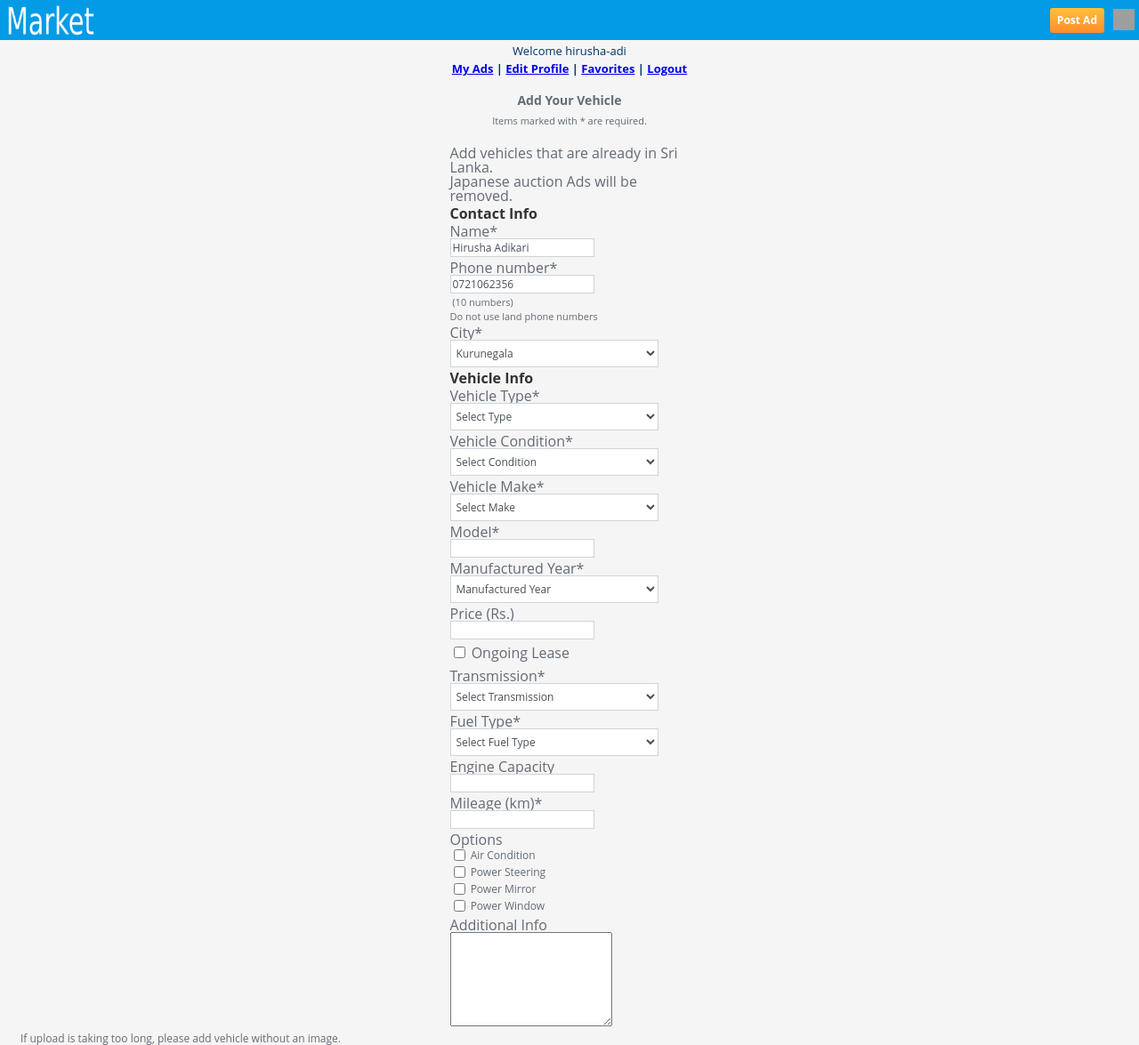
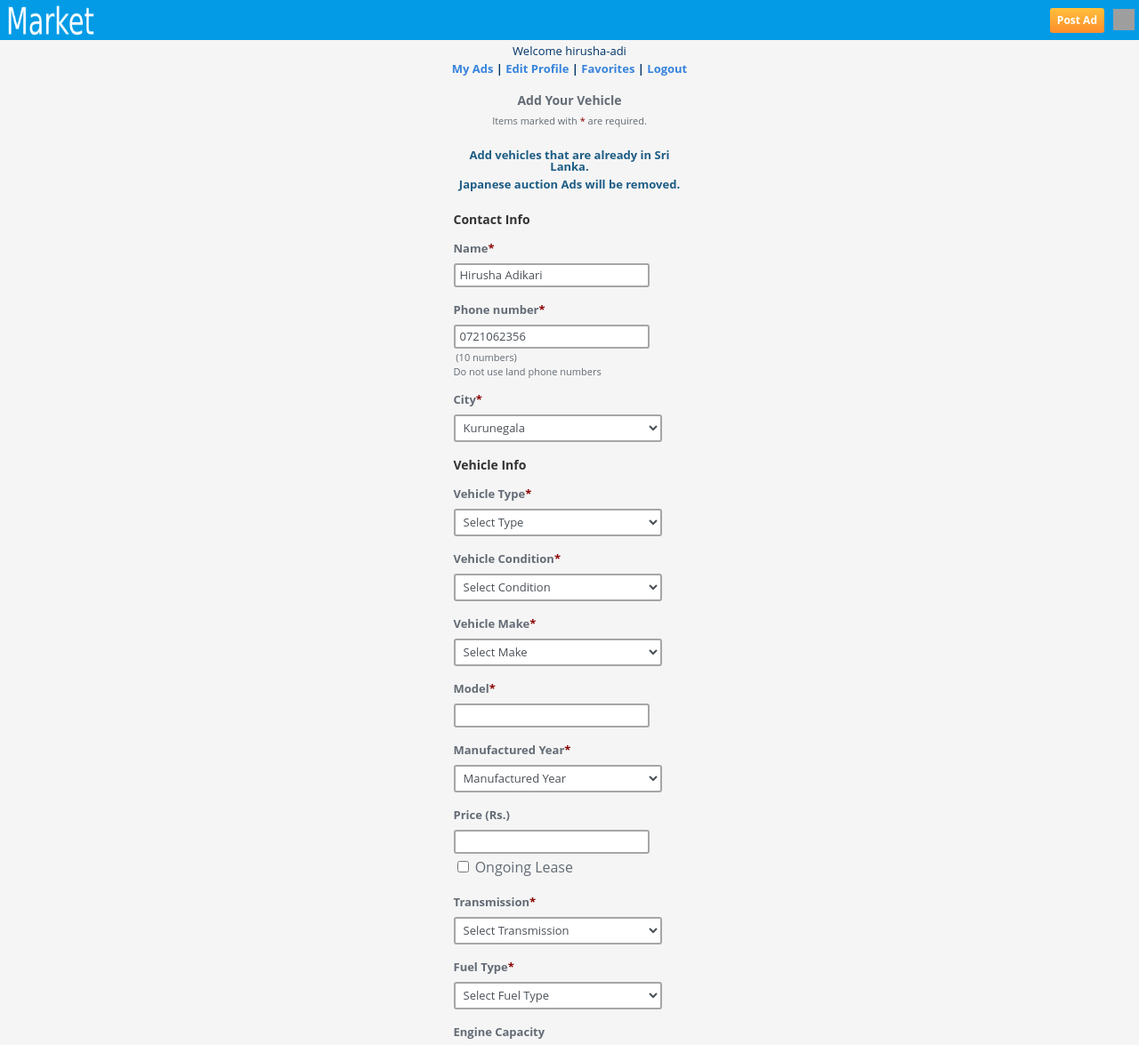
Before and after one commit to hirusha-adi/Market, a Flask app: page /new/car in a window 1280 px wide. Shown: the top 1175 px of the page at 89% size. Run offline with Flask 2, Linux system fonts and the light colour scheme; some libraries are stand-ins or nearby versions; grey boxes are pictures that could not be loaded.

Commit message:
add new styles

```diff
--- a/templates/new/car.html
+++ b/templates/new/car.html
@@ -1,5 +1,79 @@
 {% extends "base/mobile.html" %}
+
 {% block head %}
+<style>
+    .red {
+        color: darkred;
+    }
+
+    .wan {
+        font-size: 13px;
+        font-weight: bold;
+        text-align: center;
+        padding-bottom: 7px;
+        color: #1d5c84;
+    }
+
+    .mocls a {
+        color: #3683dc;
+        text-decoration: none;
+    }
+
+    .tx {
+        font-size: 13px;
+        font-weight: bold;
+        padding-bottom: 10px;
+    }
+
+    .intext {
+        width: 220px;
+        height: 27px;
+        border: 2px solid #a6a6a6;
+        border-radius: 3px;
+        font-size: 13px;
+        padding: 0px 5px;
+        background-color: #fff;
+    }
+
+    .intext:focus {
+        border: 2px solid #3db2d0;
+    }
+
+    table td {
+        padding: 5px 5px 12px 5px;
+    }
+
+    td strong {
+        font-size: 13px;
+    }
+
+    .btnintxt {
+        width: 234px;
+        height: 34px;
+        background-color: #e67e22;
+        border-radius: 3px;
+        color: #fff;
+        font-weight: bold;
+        border: 2px solid #e67e22;
+        -webkit-appearance: button;
+    }
+
+    h4 {
+        font-size: 14px;
+    }
+
+    .chstyl {
+        position: relative;
+        float: left;
+        margin: 0px 10px 10px 0px;
+    }
+
+    .gifcss {
+        vertical-align: middle;
+        display: none;
+        padding-top: 5px;
+    }
+</style>
 {% endblock %}
 
 {% block content %}
```
